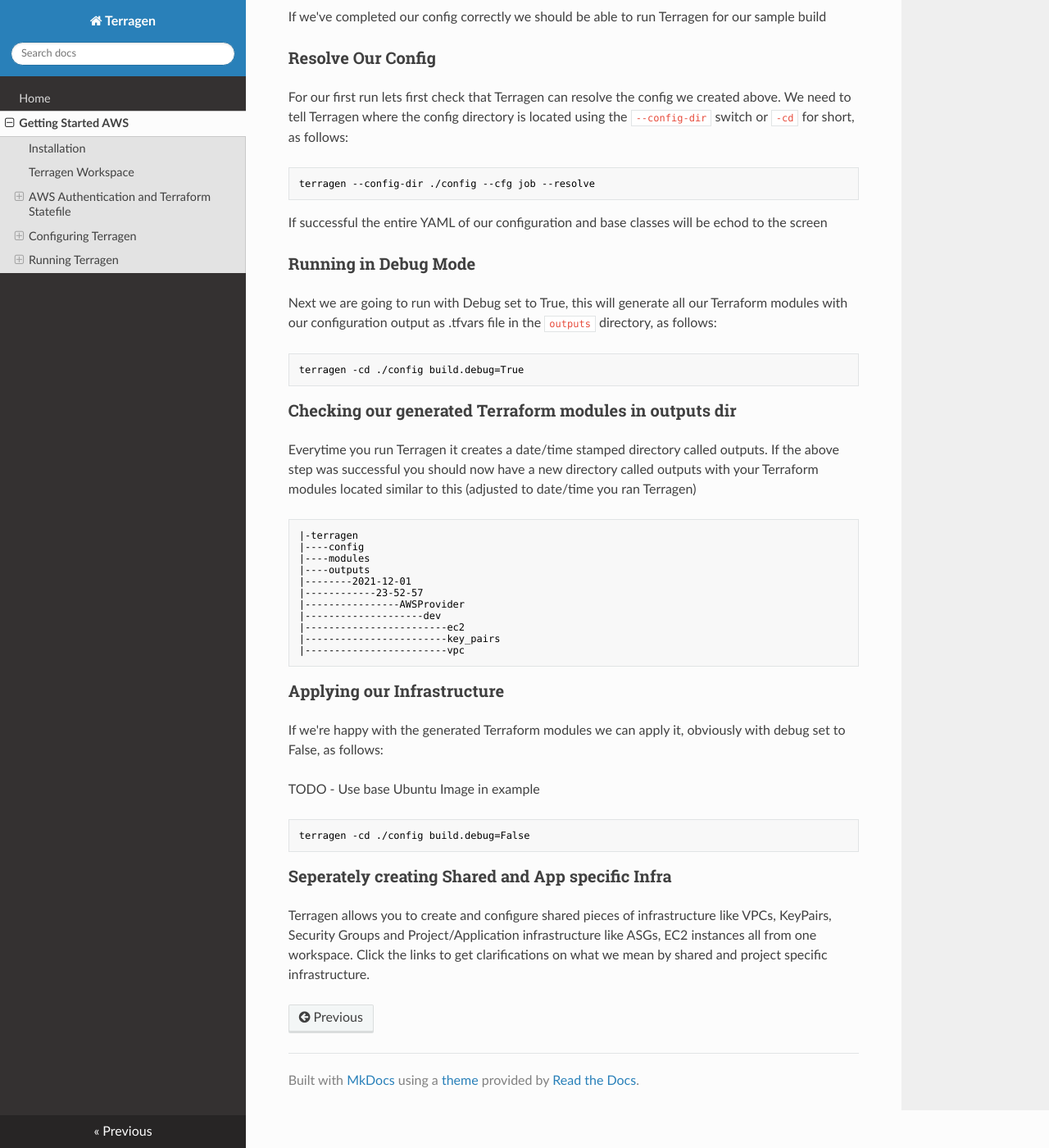
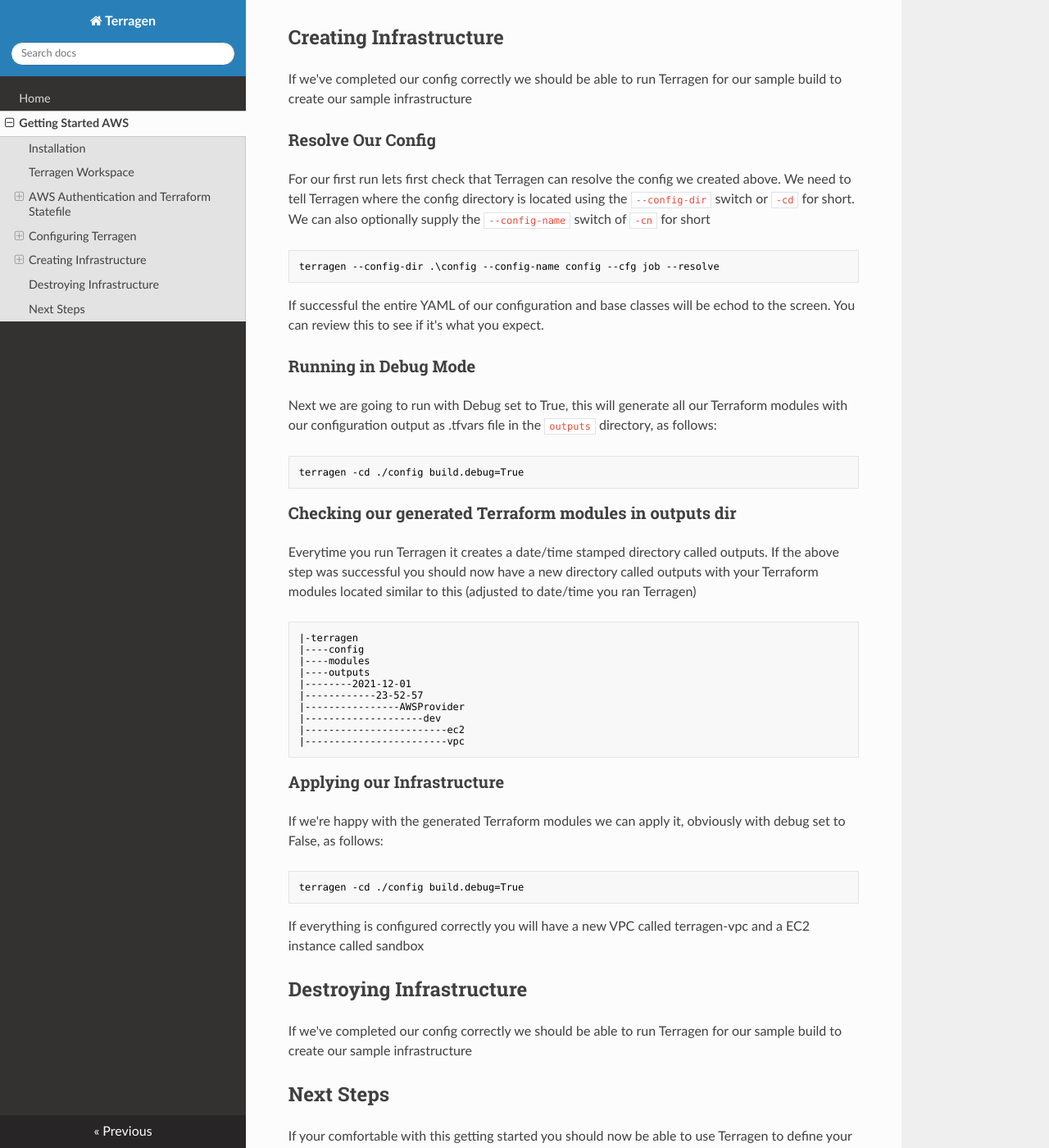
Before and after one commit to hunt3ri/terragen, an MkDocs documentation site: the page built from docs/getting-started-aws.md, in a window 1280 px wide and 1400 px high, scrolled down 3229 px. Shown: the whole window at 82% size. Built offline with MkDocs 1.6.1, drawn with Linux system fonts in a browser that asks for light colours; nearby versions of some CDN libraries; some of the changed text lies outside the part shown.

Commit message:
finalise

````diff
--- a/docs/getting-started-aws.md
+++ b/docs/getting-started-aws.md
@@ -43,10 +43,7 @@
 
 
 ## Configuring Terragen
-We are now ready to define our Terragen config.yaml and to define our first cloud infrastructure.
-
-### Hydra
-Terragen's configuration is managed by the Hydra project.  You can get a deeper understanding of configuring Terragen by looking at the [Hydra Project documentation here.](https://hydra.cc/docs/intro/)
+We are now ready to look at the Terragen config.yaml and to define our first cloud infrastructure.
 
 ### config.yaml
 You can store your config in any named YAML file, but for now we're going to use the default config.yaml.  config.yaml is split into 3 key sections:
@@ -57,7 +54,18 @@
 * `shared` - Within this namespace we define pieces of infrastructure that may be shared by multiple apps, for example VPCs, Databases, KeyPairs etc
 * `apps` - App specific infrastructure - only relates to the application you are deploying
 
-By splitting the namespace in half like this we can manage shared and app specific infra seperately at build time.  For example, only tearing down our app, but leaving shared infra like the database alone.
+By splitting the namespace in half like this we can manage shared and app specific infra separately at build time.  For example, only tearing down our app, but leaving shared infra like the database alone.
+
+In our example app you can see the VPC is shared, but the EC2 instance is specific to the app. eg we may want multiple apps to share this VPC.
+
+```yaml
+defaults:
+  # Shared Infrastructure
+  - aws/shared/vpcs@shared.vpc.simple_vpc: simple_vpc
+
+  # Apps
+  - aws/apps/sandbox@app.ec2.sandbox: sandbox
+```
 
 #### 2. environment
 `environment` is where you can put environment specific configuration.  Eg in DEV you may only want a t3.small instance, but your PROD environment you want to run a t3.large instance.  These configurations can be defined here.  Environment supports the following sections:
@@ -101,18 +109,18 @@
 debug: True                    # Set to True to enable verbose debugging
 ```
 
-This switches can be changed on the CLI making it easy to control the infra build in CI systems like Jenkins, CircleCI etc
+This switches can be changed on the CLI making it easy to control the infra build in CI systems like Jenkins, CircleCI etc.  Which we'll see in the next section
 
-## Running Terragen
-If we've completed our config correctly we should be able to run Terragen for our sample build
+## Creating Infrastructure
+If we've completed our config correctly we should be able to run Terragen for our sample build to create our sample infrastructure
 
 ### Resolve Our Config
-For our first run lets first check that Terragen can resolve the config we created above.  We need to tell Terragen where the config directory is located using the `--config-dir` switch or `-cd` for short, as follows:
+For our first run lets first check that Terragen can resolve the config we created above.  We need to tell Terragen where the config directory is located using the `--config-dir` switch or `-cd` for short.  We can also optionally supply the `--config-name` switch of `-cn` for short
 ```commandline
-terragen --config-dir ./config --cfg job --resolve
+terragen --config-dir .\config --config-name config --cfg job --resolve
 ```
 
-If successful the entire YAML of our configuration and base classes will be echod to the screen
+If successful the entire YAML of our configuration and base classes will be echod to the screen.  You can review this to see if it's what you expect.
 
 ### Running in Debug Mode
 Next we are going to run with Debug set to True, this will generate all our Terraform modules with our configuration output as .tfvars file in the `outputs` directory, as follows:
@@ -133,18 +141,22 @@
 |----------------AWSProvider
 |--------------------dev
 |------------------------ec2
-|------------------------key_pairs
 |------------------------vpc
 ```
 
 ### Applying our Infrastructure
 If we're happy with the generated Terraform modules we can apply it, obviously with debug set to False, as follows:
 
-TODO - Use base Ubuntu Image in example
-
 ```commandline
-terragen -cd ./config build.debug=False
+terragen -cd ./config build.debug=True
 ```
 
-### Seperately creating Shared and App specific Infra
-Terragen allows you to create and configure shared pieces of infrastructure like VPCs, KeyPairs, Security Groups and Project/Application infrastructure like ASGs, EC2 instances all from one workspace.  Click the links to get clarifications on what we mean by shared and project specific infrastructure.
+If everything is configured correctly you will have a new VPC called terragen-vpc and a EC2 instance called sandbox
+
+## Destroying Infrastructure
+If we've completed our config correctly we should be able to run Terragen for our sample build to create our sample infrastructure
+
+## Next Steps
+If your comfortable with this getting started you should now be able to use Terragen to define your own infrastructure using your own Terraform Modules.
+
+Review the Terragen-Config section to get a deep dive into Configuration
````
Also changed, not shown: docs/index.md (+10 -0 lines), docs/terragen-config.md (added, +4 -0 lines), 5 other files.
